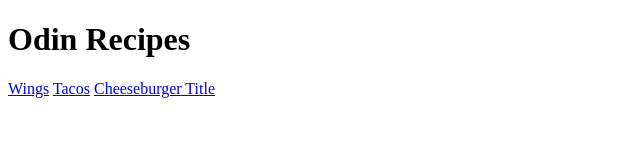
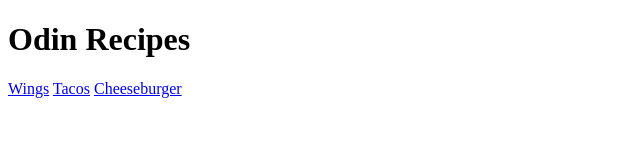
Before and after one commit to EXPIcaruz/odin-recepies, a plain HTML site: page index.html in a window 1280 px wide. Shown: the full height of the page, 0-640 px from the left. Drawn offline with Linux system fonts and the light colour scheme.

```diff
--- a/index.html
+++ b/index.html
@@ -13,7 +13,7 @@
     <h1>Odin Recipes</h1>
     <a href="recipes/wings.html">Wings</a>
     <a href="recipes/tacos.html">Tacos</a>
-    <a href="recipes/cheeseburger.html">Cheeseburger Title</a>
+    <a href="recipes/cheeseburger.html">Cheeseburger</a>
 </body>
 
 </html>
```
